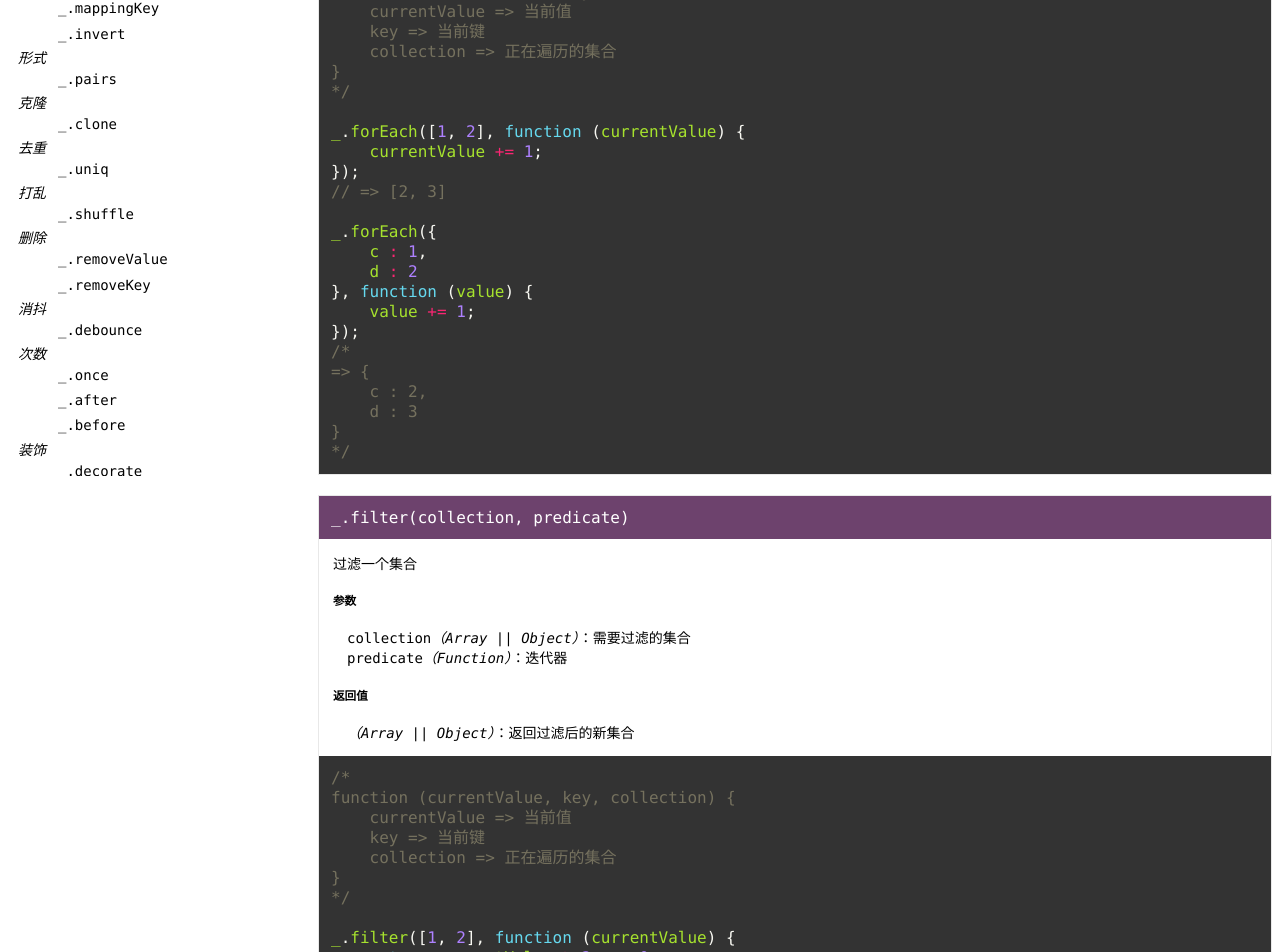
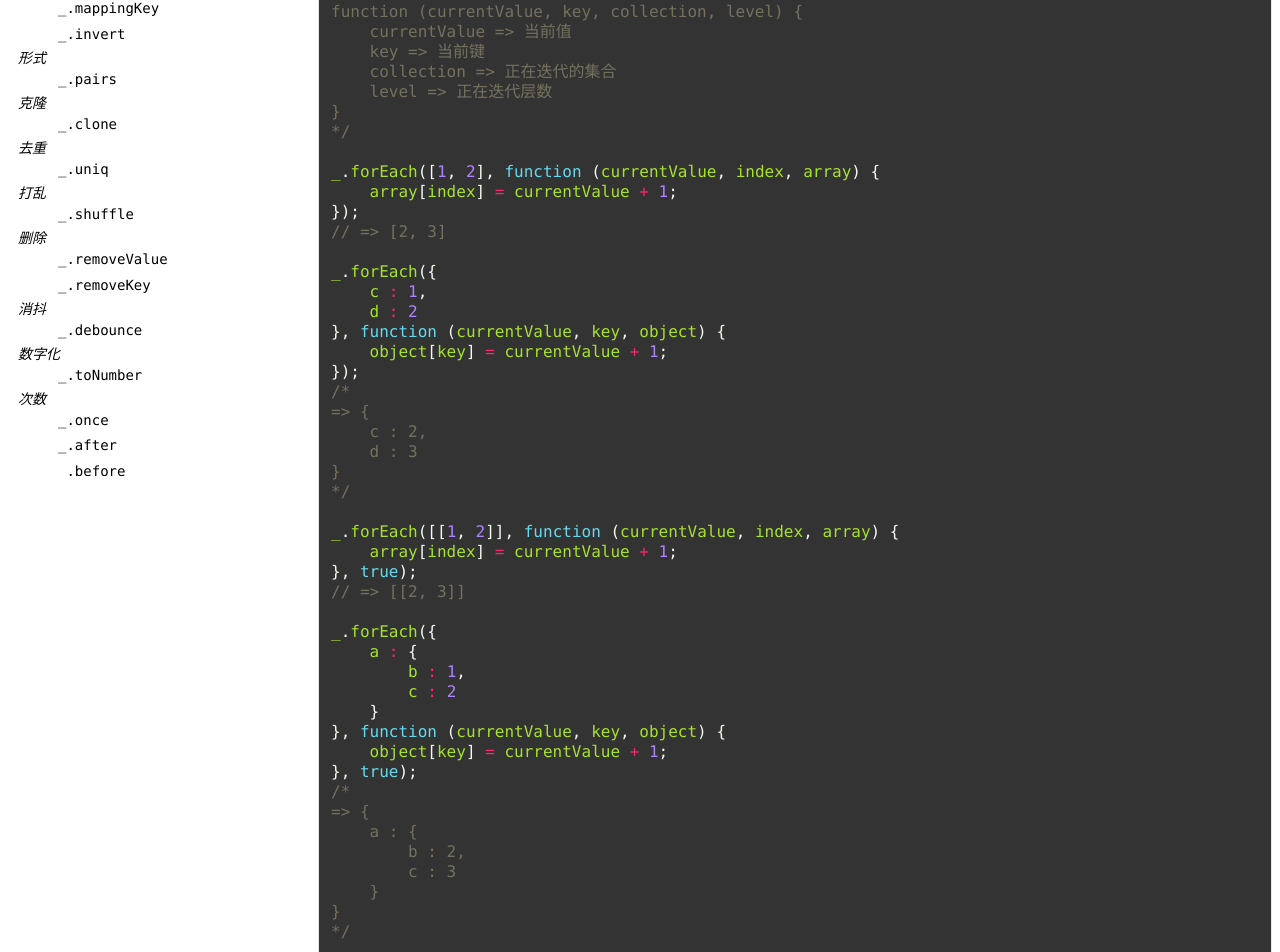
Before and after one commit to shizheming/shizheming.github.io, a Vue app in the folder function/: page / in a window 1280 px wide. Shown: the part 320-1272 px from the top of the page. Built offline with nearby package versions, Linux system fonts and the light colour scheme.

Commit message:
有些痛苦

```diff
--- a/function/src/components/fn.vue
+++ b/function/src/components/fn.vue
@@ -5,12 +5,13 @@
         <sidebar></sidebar>
         <div class="content">
             <div id="forEach">
-                <h4>_.forEach(collection, iterator)</h4>
+                <h4>_.forEach(collection, iterator, [isDeep = false])</h4>
                 <div class="describe">
                     <p>迭代一个集合</p>
                     <h5>参数</h5>
                     <div>collection<em>（Array || Object）</em>：需要迭代的集合</div>
                     <div>iterator<em>（Function）</em>：迭代器</div>
+                    <div>[isDeep = false]<em>（Boolean）</em>：是否需要深度迭代</div>
                     <h5>返回值</h5>
                     <div><em>（undefined）</em>：返回undefined</div>
                 </div>
@@ -54,7 +55,7 @@
             <div id="value">
                 <h4>_.value(collection, [isDeep = false])</h4>
                 <div class="describe">
-                    <p>输出集合的值</p>
+                    <p>输出集合的基础类型值</p>
                     <h5>参数</h5>
                     <div>collection<em>（Array || Object）</em>：需要查找的集合</div>
                     <div>[isDeep = false]<em>（Boolean）</em>：是否需要深度查找</div>
@@ -204,6 +205,18 @@
                     <div>下面例子中只删除了一个键，可以同时删除多个键</div>
                 </div>
                 <removeKey></removeKey>
+            </div>
+            <div id="toNumber">
+                <h4>_.toNumber(collection, [isDeep = false])</h4>
+                <div class="describe">
+                    <p>把集合中字符串数字变成数字</p>
+                    <h5>参数</h5>
+                    <div>collection<em>（Array || Object）</em>：需要转换的集合</div>
+                    <div>[isDeep = false]<em>（Boolean）</em>：是否需要深度转换</div>
+                    <h5>返回值</h5>
+                    <div><em>（Array || Object）</em>：返回新集合</div>
+                </div>
+                <toNumber></toNumber>
             </div>
             <div id="debounce">
                 <h4>_.debounce(func, wait)</h4>
@@ -615,6 +628,7 @@ import uniq from './uniq.vue';
 import shuffle from './shuffle.vue';
 import removeValue from './removeValue.vue';
 import removeKey from './removeKey.vue';
+import toNumber from './toNumber.vue';
 
 
 
@@ -684,6 +698,7 @@ export default {
         shuffle,
         removeValue,
         removeKey,
+        toNumber
     },
 }
 </script>
--- a/function/src/components/forEach.vue
+++ b/function/src/components/forEach.vue
@@ -1,22 +1,23 @@
 <template>
 <div class="highlight" style="background: #272822"><pre style="line-height: 125%"><span style="color: #75715e">/*</span>
-<span style="color: #75715e">function (currentValue, key, collection) {</span>
+<span style="color: #75715e">function (currentValue, key, collection, level) {</span>
 <span style="color: #75715e">    currentValue =&gt; 当前值</span>
 <span style="color: #75715e">    key =&gt; 当前键</span>
-<span style="color: #75715e">    collection =&gt; 正在遍历的集合</span>
+<span style="color: #75715e">    collection =&gt; 正在迭代的集合</span>
+<span style="color: #75715e">    level =&gt; 正在迭代层数</span>
 <span style="color: #75715e">}</span>
 <span style="color: #75715e">*/</span>
 
-<span style="color: #a6e22e">_</span><span style="color: #f8f8f2">.</span><span style="color: #a6e22e">forEach</span><span style="color: #f8f8f2">([</span><span style="color: #ae81ff">1</span><span style="color: #f8f8f2">,</span> <span style="color: #ae81ff">2</span><span style="color: #f8f8f2">],</span> <span style="color: #66d9ef">function</span> <span style="color: #f8f8f2">(</span><span style="color: #a6e22e">currentValue</span><span style="color: #f8f8f2">)</span> <span style="color: #f8f8f2">{</span>
-    <span style="color: #a6e22e">currentValue</span> <span style="color: #f92672">+=</span> <span style="color: #ae81ff">1</span><span style="color: #f8f8f2">;</span>
+<span style="color: #a6e22e">_</span><span style="color: #f8f8f2">.</span><span style="color: #a6e22e">forEach</span><span style="color: #f8f8f2">([</span><span style="color: #ae81ff">1</span><span style="color: #f8f8f2">,</span> <span style="color: #ae81ff">2</span><span style="color: #f8f8f2">],</span> <span style="color: #66d9ef">function</span> <span style="color: #f8f8f2">(</span><span style="color: #a6e22e">currentValue</span><span style="color: #f8f8f2">,</span> <span style="color: #a6e22e">index</span><span style="color: #f8f8f2">,</span> <span style="color: #a6e22e">array</span><span style="color: #f8f8f2">)</span> <span style="color: #f8f8f2">{</span>
+    <span style="color: #a6e22e">array</span><span style="color: #f8f8f2">[</span><span style="color: #a6e22e">index</span><span style="color: #f8f8f2">]</span> <span style="color: #f92672">=</span> <span style="color: #a6e22e">currentValue</span> <span style="color: #f92672">+</span> <span style="color: #ae81ff">1</span><span style="color: #f8f8f2">;</span>
 <span style="color: #f8f8f2">});</span>
 <span style="color: #75715e">// =&gt; [2, 3]</span>
 
 <span style="color: #a6e22e">_</span><span style="color: #f8f8f2">.</span><span style="color: #a6e22e">forEach</span><span style="color: #f8f8f2">({</span>
     <span style="color: #a6e22e">c</span> <span style="color: #f92672">:</span> <span style="color: #ae81ff">1</span><span style="color: #f8f8f2">,</span>
     <span style="color: #a6e22e">d</span> <span style="color: #f92672">:</span> <span style="color: #ae81ff">2</span>
-<span style="color: #f8f8f2">},</span> <span style="color: #66d9ef">function</span> <span style="color: #f8f8f2">(</span><span style="color: #a6e22e">value</span><span style="color: #f8f8f2">)</span> <span style="color: #f8f8f2">{</span>
-    <span style="color: #a6e22e">value</span> <span style="color: #f92672">+=</span> <span style="color: #ae81ff">1</span><span style="color: #f8f8f2">;</span>
+<span style="color: #f8f8f2">},</span> <span style="color: #66d9ef">function</span> <span style="color: #f8f8f2">(</span><span style="color: #a6e22e">currentValue</span><span style="color: #f8f8f2">,</span> <span style="color: #a6e22e">key</span><span style="color: #f8f8f2">,</span> <span style="color: #a6e22e">object</span><span style="color: #f8f8f2">)</span> <span style="color: #f8f8f2">{</span>
+    <span style="color: #a6e22e">object</span><span style="color: #f8f8f2">[</span><span style="color: #a6e22e">key</span><span style="color: #f8f8f2">]</span> <span style="color: #f92672">=</span> <span style="color: #a6e22e">currentValue</span> <span style="color: #f92672">+</span> <span style="color: #ae81ff">1</span><span style="color: #f8f8f2">;</span>
 <span style="color: #f8f8f2">});</span>
 <span style="color: #75715e">/*</span>
 <span style="color: #75715e">=&gt; {</span>
@@ -24,5 +25,27 @@
 <span style="color: #75715e">    d : 3</span>
 <span style="color: #75715e">}</span>
 <span style="color: #75715e">*/</span>
+
+<span style="color: #a6e22e">_</span><span style="color: #f8f8f2">.</span><span style="color: #a6e22e">forEach</span><span style="color: #f8f8f2">([[</span><span style="color: #ae81ff">1</span><span style="color: #f8f8f2">,</span> <span style="color: #ae81ff">2</span><span style="color: #f8f8f2">]],</span> <span style="color: #66d9ef">function</span> <span style="color: #f8f8f2">(</span><span style="color: #a6e22e">currentValue</span><span style="color: #f8f8f2">,</span> <span style="color: #a6e22e">index</span><span style="color: #f8f8f2">,</span> <span style="color: #a6e22e">array</span><span style="color: #f8f8f2">)</span> <span style="color: #f8f8f2">{</span>
+    <span style="color: #a6e22e">array</span><span style="color: #f8f8f2">[</span><span style="color: #a6e22e">index</span><span style="color: #f8f8f2">]</span> <span style="color: #f92672">=</span> <span style="color: #a6e22e">currentValue</span> <span style="color: #f92672">+</span> <span style="color: #ae81ff">1</span><span style="color: #f8f8f2">;</span>
+<span style="color: #f8f8f2">},</span> <span style="color: #66d9ef">true</span><span style="color: #f8f8f2">);</span>
+<span style="color: #75715e">// =&gt; [[2, 3]]</span>
+
+<span style="color: #a6e22e">_</span><span style="color: #f8f8f2">.</span><span style="color: #a6e22e">forEach</span><span style="color: #f8f8f2">({</span>
+    <span style="color: #a6e22e">a</span> <span style="color: #f92672">:</span> <span style="color: #f8f8f2">{</span>
+        <span style="color: #a6e22e">b</span> <span style="color: #f92672">:</span> <span style="color: #ae81ff">1</span><span style="color: #f8f8f2">,</span>
+        <span style="color: #a6e22e">c</span> <span style="color: #f92672">:</span> <span style="color: #ae81ff">2</span>
+    <span style="color: #f8f8f2">}</span>
+<span style="color: #f8f8f2">},</span> <span style="color: #66d9ef">function</span> <span style="color: #f8f8f2">(</span><span style="color: #a6e22e">currentValue</span><span style="color: #f8f8f2">,</span> <span style="color: #a6e22e">key</span><span style="color: #f8f8f2">,</span> <span style="color: #a6e22e">object</span><span style="color: #f8f8f2">)</span> <span style="color: #f8f8f2">{</span>
+    <span style="color: #a6e22e">object</span><span style="color: #f8f8f2">[</span><span style="color: #a6e22e">key</span><span style="color: #f8f8f2">]</span> <span style="color: #f92672">=</span> <span style="color: #a6e22e">currentValue</span> <span style="color: #f92672">+</span> <span style="color: #ae81ff">1</span><span style="color: #f8f8f2">;</span>
+<span style="color: #f8f8f2">},</span> <span style="color: #66d9ef">true</span><span style="color: #f8f8f2">);</span>
+<span style="color: #75715e">/*</span>
+<span style="color: #75715e">=&gt; {</span>
+<span style="color: #75715e">    a : {</span>
+<span style="color: #75715e">        b : 2,</span>
+<span style="color: #75715e">        c : 3</span>
+<span style="color: #75715e">    }</span>
+<span style="color: #75715e">}</span>
+<span style="color: #75715e">*/</span>
 </pre></div>
 </template>
--- a/function/src/components/sidebar.vue
+++ b/function/src/components/sidebar.vue
@@ -43,6 +43,10 @@
         <h3>消抖</h3>
         <ul>
             <li><a href="#debounce">_.debounce</a></li>
+        </ul>
+        <h3>数字化</h3>
+        <ul>
+            <li><a href="#toNumber">_.toNumber</a></li>
         </ul>
         <h3>次数</h3>
         <ul>
--- /dev/null
+++ b/function/src/components/toNumber.vue
@@ -0,0 +1,32 @@
+<template>
+<div class="highlight" style="background: #272822"><pre style="line-height: 125%"><span style="color: #a6e22e">_</span><span style="color: #f8f8f2">.</span><span style="color: #a6e22e">toNumber</span><span style="color: #f8f8f2">([</span><span style="color: #e6db74">&#39;0&#39;</span><span style="color: #f8f8f2">,</span> <span style="color: #e6db74">&#39;a&#39;</span><span style="color: #f8f8f2">]);</span>
+<span style="color: #75715e">// =&gt; [0, &#39;a&#39;]</span>
+
+<span style="color: #a6e22e">_</span><span style="color: #f8f8f2">.</span><span style="color: #a6e22e">toNumber</span><span style="color: #f8f8f2">({</span>
+    <span style="color: #a6e22e">a</span> <span style="color: #f92672">:</span> <span style="color: #e6db74">&#39;0&#39;</span><span style="color: #f8f8f2">,</span>
+    <span style="color: #a6e22e">b</span> <span style="color: #f92672">:</span> <span style="color: #e6db74">&#39;c&#39;</span>
+<span style="color: #f8f8f2">});</span>
+<span style="color: #75715e">/*</span>
+<span style="color: #75715e">{</span>
+<span style="color: #75715e">    a : 0,</span>
+<span style="color: #75715e">    b : &#39;c&#39;</span>
+<span style="color: #75715e">}</span>
+<span style="color: #75715e">*/</span>
+
+<span style="color: #a6e22e">_</span><span style="color: #f8f8f2">.</span><span style="color: #a6e22e">toNumber</span><span style="color: #f8f8f2">([[</span><span style="color: #e6db74">&#39;0&#39;</span><span style="color: #f8f8f2">,</span> <span style="color: #e6db74">&#39;a&#39;</span><span style="color: #f8f8f2">]],</span> <span style="color: #66d9ef">true</span><span style="color: #f8f8f2">);</span>
+<span style="color: #75715e">// =&gt; [[0, &#39;a&#39;]]</span>
+
+<span style="color: #a6e22e">_</span><span style="color: #f8f8f2">.</span><span style="color: #a6e22e">toNumber</span><span style="color: #f8f8f2">({</span>
+    <span style="color: #a6e22e">a</span> <span style="color: #f92672">:</span> <span style="color: #f8f8f2">{</span>
+        <span style="color: #a6e22e">b</span> <span style="color: #f92672">:</span> <span style="color: #e6db74">&#39;0&#39;</span><span style="color: #f8f8f2">,</span>
+        <span style="color: #a6e22e">c</span> <span style="color: #f92672">:</span> <span style="color: #e6db74">&#39;d&#39;</span>
+    <span style="color: #f8f8f2">}</span>
+<span style="color: #f8f8f2">},</span> <span style="color: #66d9ef">true</span><span style="color: #f8f8f2">);</span>
+<span style="color: #f8f8f2">{</span>
+    <span style="color: #a6e22e">a</span> <span style="color: #f92672">:</span> <span style="color: #f8f8f2">{</span>
+        <span style="color: #a6e22e">b</span> <span style="color: #f92672">:</span> <span style="color: #ae81ff">0</span><span style="color: #f8f8f2">,</span>
+        <span style="color: #a6e22e">c</span> <span style="color: #f92672">:</span> <span style="color: #e6db74">&#39;d&#39;</span>
+    <span style="color: #f8f8f2">}</span>
+<span style="color: #f8f8f2">}</span>
+</pre></div>
+</template>
```
